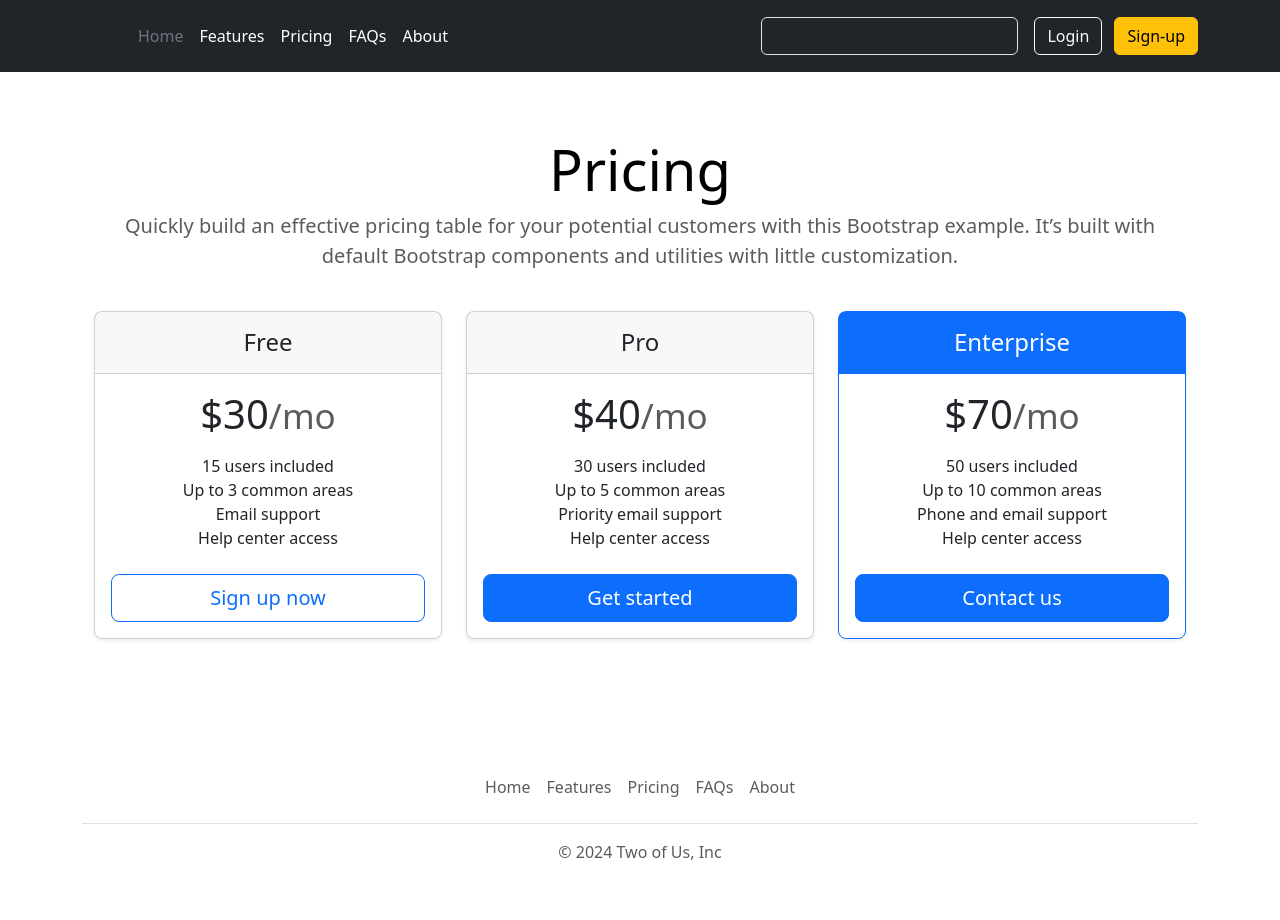
After one commit to rodfarah/condo-me, a Django app: page /condo_me/pricing in a window 1280 px wide. The commit adds this page. Run offline with Django 5.2, Linux system fonts and the light colour scheme.

Commit message:
Pricing is on. So it's views and urls

```diff
--- /dev/null
+++ b/condo_me/templates/condo_me/pages/pricing.html
@@ -0,0 +1,7 @@
+{% extends "global/base.html" %}
+
+{% block title %}Pricing |{% endblock title %}
+
+{% block content %}
+{% include "condo_me/partials/pricing.html" %}
+{% endblock content %}
--- a/condo_me/templates/condo_me/partials/footer.html
+++ b/condo_me/templates/condo_me/partials/footer.html
@@ -8,7 +8,7 @@
           <a href="{% url "condo_me:features" %}" class="nav-link px-2 text-body-secondary">Features</a>
         </li>
         <li class="nav-item">
-          <a href="#" class="nav-link px-2 text-body-secondary">Pricing</a>
+          <a href="{% url "condo_me:pricing" %}" class="nav-link px-2 text-body-secondary">Pricing</a>
         </li>
         <li class="nav-item">
           <a href="{% url "condo_me:faqs" %}" class="nav-link px-2 text-body-secondary">FAQs</a>
--- a/condo_me/templates/condo_me/partials/header.html
+++ b/condo_me/templates/condo_me/partials/header.html
@@ -8,7 +8,7 @@
         <ul class="nav col-12 col-lg-auto me-lg-auto mb-2 justify-content-center mb-md-0">
           <li><a href="{% url "condo_me:home" %}" class="nav-link px-2 text-secondary">Home</a></li>
           <li><a href="{% url "condo_me:features" %}" class="nav-link px-2 text-white">Features</a></li>
-          <li><a href="#" class="nav-link px-2 text-white">Pricing</a></li>
+          <li><a href="{% url "condo_me:pricing" %}" class="nav-link px-2 text-white">Pricing</a></li>
           <li><a href="{% url "condo_me:faqs" %}" class="nav-link px-2 text-white">FAQs</a></li>
           <li><a href="#" class="nav-link px-2 text-white">About</a></li>
         </ul>
--- /dev/null
+++ b/condo_me/templates/condo_me/partials/pricing.html
@@ -0,0 +1,59 @@
+<div class="container px-4 py-5" id="icon-grid">
+    <div class="pricing-header p-3 pb-md-4 mx-auto text-center">
+    <h1 class="display-4 fw-normal text-body-emphasis">Pricing</h1>
+    <p class="fs-5 text-body-secondary">Quickly build an effective pricing table for your potential customers with this Bootstrap example. It’s built with default Bootstrap components and utilities with little customization.</p>
+    </div>
+      <div class="row row-cols-1 row-cols-md-3 mb-3 text-center">
+        <div class="col">
+          <div class="card mb-4 rounded-3 shadow-sm">
+            <div class="card-header py-3">
+              <h4 class="my-0 fw-normal">Free</h4>
+            </div>
+            <div class="card-body">
+              <h1 class="card-title pricing-card-title">$30<small class="text-body-secondary fw-light">/mo</small></h1>
+              <ul class="list-unstyled mt-3 mb-4">
+                <li>15 users included</li>
+                <li>Up to 3 common areas</li>
+                <li>Email support</li>
+                <li>Help center access</li>
+              </ul>
+              <button type="button" class="w-100 btn btn-lg btn-outline-primary">Sign up now</button>
+            </div>
+          </div>
+        </div>
+        <div class="col">
+          <div class="card mb-4 rounded-3 shadow-sm">
+            <div class="card-header py-3">
+              <h4 class="my-0 fw-normal">Pro</h4>
+            </div>
+            <div class="card-body">
+              <h1 class="card-title pricing-card-title">$40<small class="text-body-secondary fw-light">/mo</small></h1>
+              <ul class="list-unstyled mt-3 mb-4">
+                <li>30 users included</li>
+                <li>Up to 5 common areas</li>
+                <li>Priority email support</li>
+                <li>Help center access</li>
+              </ul>
+              <button type="button" class="w-100 btn btn-lg btn-primary">Get started</button>
+            </div>
+          </div>
+        </div>
+        <div class="col">
+          <div class="card mb-4 rounded-3 shadow-sm border-primary">
+            <div class="card-header py-3 text-bg-primary border-primary">
+              <h4 class="my-0 fw-normal">Enterprise</h4>
+            </div>
+            <div class="card-body">
+              <h1 class="card-title pricing-card-title">$70<small class="text-body-secondary fw-light">/mo</small></h1>
+              <ul class="list-unstyled mt-3 mb-4">
+                <li>50 users included</li>
+                <li>Up to 10 common areas</li>
+                <li>Phone and email support</li>
+                <li>Help center access</li>
+              </ul>
+              <button type="button" class="w-100 btn btn-lg btn-primary">Contact us</button>
+            </div>
+          </div>
+        </div>
+      </div>
+  </div>
--- a/condo_me/urls.py
+++ b/condo_me/urls.py
@@ -7,4 +7,5 @@ urlpatterns = [
     path('', views.home, name='home'),
     path('condo_me/faqs', views.faq, name='faqs'),
     path('condo_me/features', views.features, name='features'),
+    path('condo_me/pricing', views.pricing, name='pricing'),
 ]
--- a/condo_me/views.py
+++ b/condo_me/views.py
@@ -8,3 +8,6 @@ def faq(request):
 
 def features(request):
     return render(request=request, template_name='condo_me/pages/features.html')
+
+def pricing(request):
+    return render(request=request, template_name='condo_me/pages/pricing.html')
```
